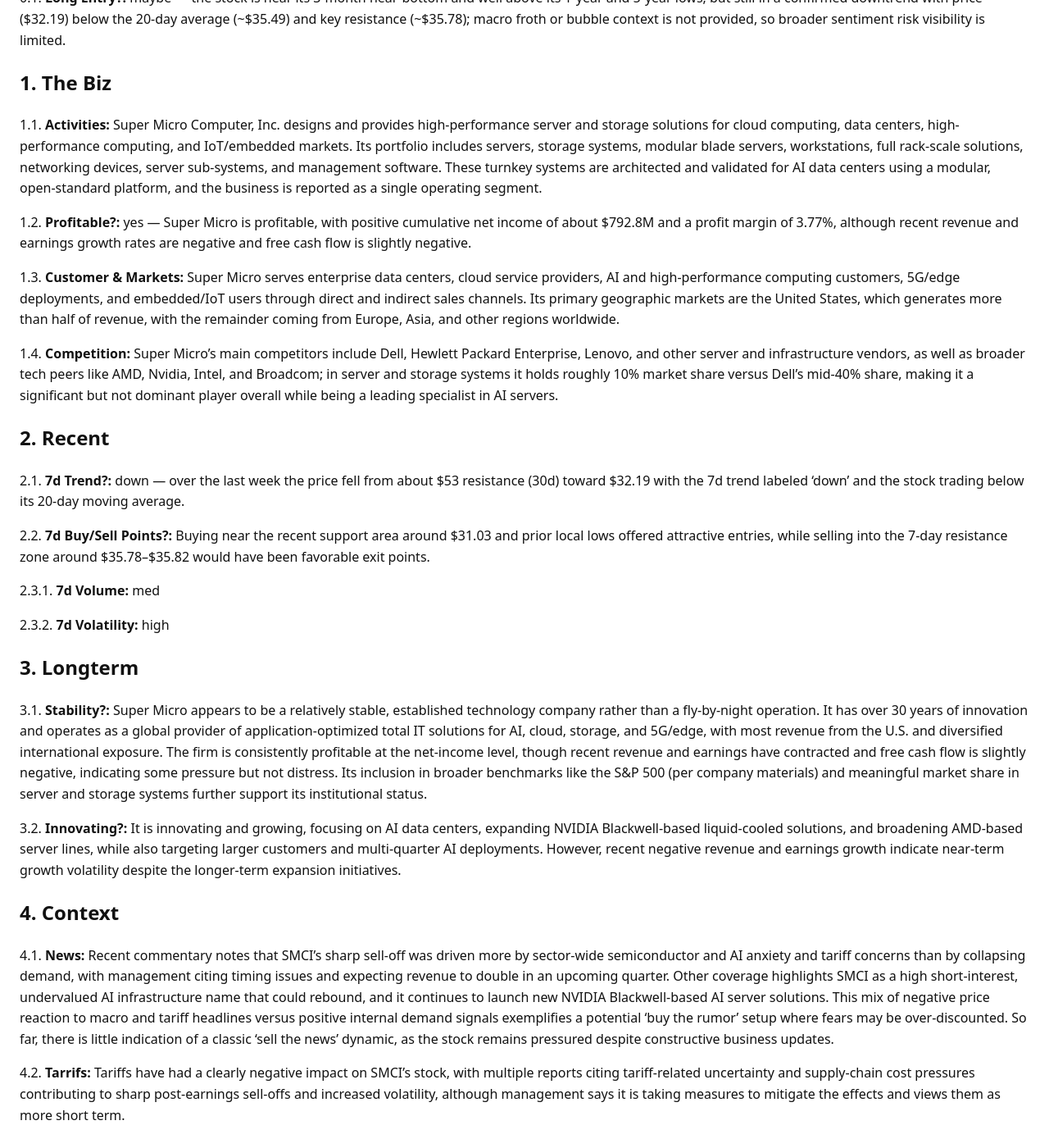
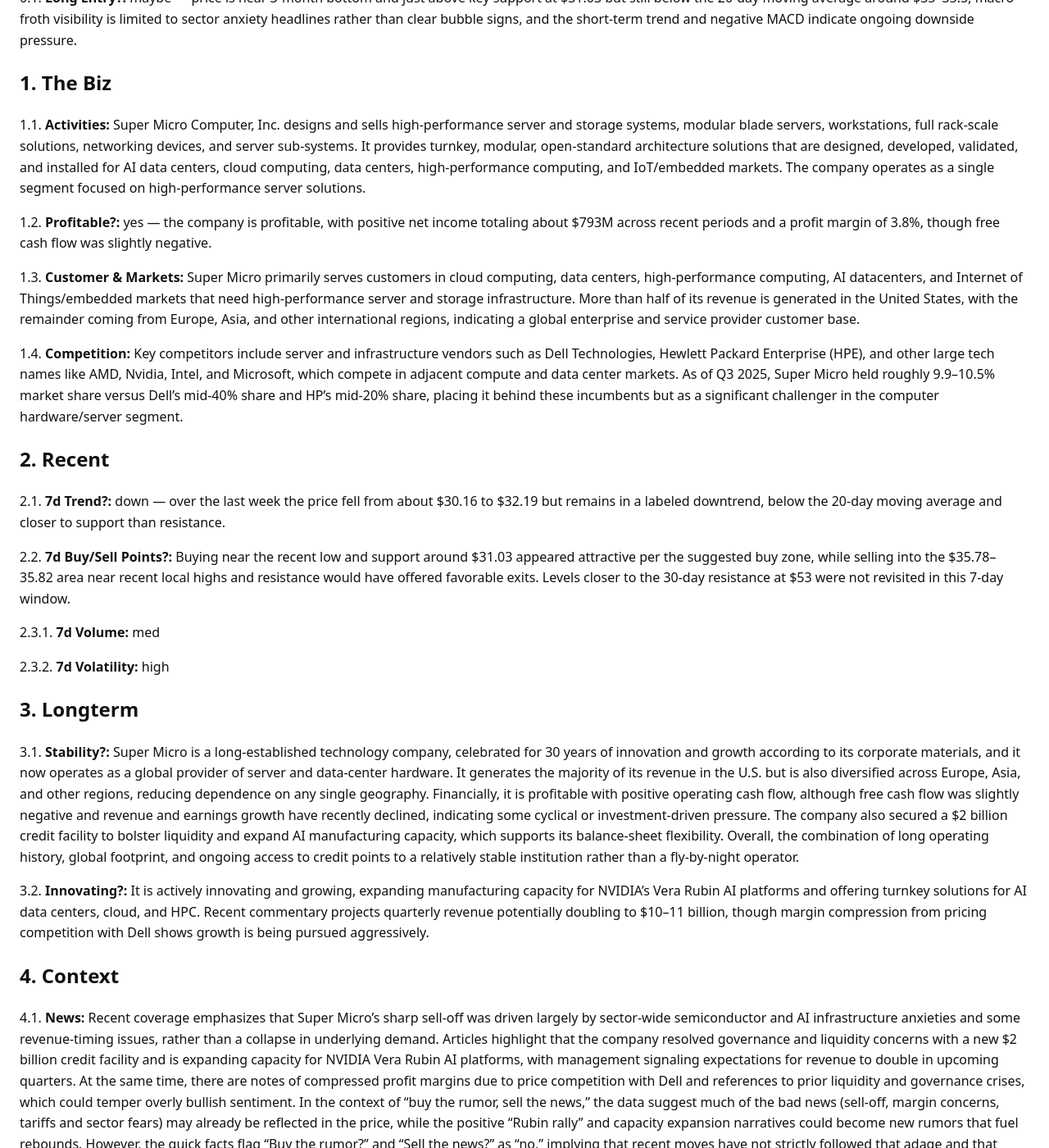
Before and after one commit to ryness/stonks, a Jekyll site: the page built from _reports/SMCI.md, in a window 1280 px wide and 1400 px high, scrolled down 1207 px. Shown: the whole window at 82% size. Built offline with Jekyll 4.4.1, drawn with Linux system fonts in a browser that asks for light colours; some of the changed text lies outside the part shown.

Commit message:
Update report: rotation+GodsEye

```diff
--- a/_reports/SMCI.md
+++ b/_reports/SMCI.md
@@ -2,11 +2,11 @@
 layout: default
 title: "SMCI Stock Report"
 ticker: "SMCI"
-date: 2026-01-05
-generated_at: 2026-01-05T20:26:08.767111+00:00
-runtime_seconds: 38.04
+date: 2026-01-10
+generated_at: 2026-01-10T10:20:45.304515+00:00
+runtime_seconds: 40.62
 raw_markdown: |
-  **Generated:** <time class="js-local-time" datetime="2026-01-05T20:26:08.767111+00:00">2026-01-05 20:26 UTC</time> (runtime 38.04s)
+  **Generated:** <time class="js-local-time" datetime="2026-01-10T10:20:45.304515+00:00">2026-01-10 10:20 UTC</time> (runtime 40.62s)
 
   ![Super Micro Computer, Inc. Common Stock logo](https://ryness.github.io/stonks/assets/logos/SMCI.svg)
 
@@ -53,23 +53,23 @@ raw_markdown: |
 
   ## 0. Entry Radar
 
-  0.1. **Long Entry?:** maybe — the stock is near its 3‑month near-bottom and well above its 1‑year and 5‑year lows, but still in a confirmed downtrend with price ($32.19) below the 20‑day average (~$35.49) and key resistance (~$35.78); macro froth or bubble context is not provided, so broader sentiment risk visibility is limited.
+  0.1. **Long Entry?:** maybe — price is near 3‑month bottom and just above key support at $31.03 but still below the 20‑day moving average around $35–35.5; macro froth visibility is limited to sector anxiety headlines rather than clear bubble signs, and the short‑term trend and negative MACD indicate ongoing downside pressure.
 
   ## 1. The Biz
 
-  1.1. **Activities:** Super Micro Computer, Inc. designs and provides high-performance server and storage solutions for cloud computing, data centers, high-performance computing, and IoT/embedded markets. Its portfolio includes servers, storage systems, modular blade servers, workstations, full rack-scale solutions, networking devices, server sub-systems, and management software. These turnkey systems are architected and validated for AI data centers using a modular, open-standard platform, and the business is reported as a single operating segment.
+  1.1. **Activities:** Super Micro Computer, Inc. designs and sells high‑performance server and storage systems, modular blade servers, workstations, full rack‑scale solutions, networking devices, and server sub‑systems. It provides turnkey, modular, open‑standard architecture solutions that are designed, developed, validated, and installed for AI data centers, cloud computing, data centers, high‑performance computing, and IoT/embedded markets. The company operates as a single segment focused on high‑performance server solutions.
 
-  1.2. **Profitable?:** yes — Super Micro is profitable, with positive cumulative net income of about $792.8M and a profit margin of 3.77%, although recent revenue and earnings growth rates are negative and free cash flow is slightly negative.
+  1.2. **Profitable?:** yes — the company is profitable, with positive net income totaling about $793M across recent periods and a profit margin of 3.8%, though free cash flow was slightly negative.
 
-  1.3. **Customer & Markets:** Super Micro serves enterprise data centers, cloud service providers, AI and high-performance computing customers, 5G/edge deployments, and embedded/IoT users through direct and indirect sales channels. Its primary geographic markets are the United States, which generates more than half of revenue, with the remainder coming from Europe, Asia, and other regions worldwide.
+  1.3. **Customer & Markets:** Super Micro primarily serves customers in cloud computing, data centers, high‑performance computing, AI datacenters, and Internet of Things/embedded markets that need high‑performance server and storage infrastructure. More than half of its revenue is generated in the United States, with the remainder coming from Europe, Asia, and other international regions, indicating a global enterprise and service provider customer base.
 
-  1.4. **Competition:** Super Micro's main competitors include Dell, Hewlett Packard Enterprise, Lenovo, and other server and infrastructure vendors, as well as broader tech peers like AMD, Nvidia, Intel, and Broadcom; in server and storage systems it holds roughly 10% market share versus Dell's mid‑40% share, making it a significant but not dominant player overall while being a leading specialist in AI servers.
+  1.4. **Competition:** Key competitors include server and infrastructure vendors such as Dell Technologies, Hewlett Packard Enterprise (HPE), and other large tech names like AMD, Nvidia, Intel, and Microsoft, which compete in adjacent compute and data center markets. As of Q3 2025, Super Micro held roughly 9.9–10.5% market share versus Dell's mid‑40% share and HP's mid‑20% share, placing it behind these incumbents but as a significant challenger in the computer hardware/server segment.
 
   ## 2. Recent
 
-  2.1. **7d Trend?:** down — over the last week the price fell from about $53 resistance (30d) toward $32.19 with the 7d trend labeled 'down' and the stock trading below its 20‑day moving average.
+  2.1. **7d Trend?:** down — over the last week the price fell from about $30.16 to $32.19 but remains in a labeled downtrend, below the 20‑day moving average and closer to support than resistance.
 
-  2.2. **7d Buy/Sell Points?:** Buying near the recent support area around $31.03 and prior local lows offered attractive entries, while selling into the 7‑day resistance zone around $35.78–$35.82 would have been favorable exit points.
+  2.2. **7d Buy/Sell Points?:** Buying near the recent low and support around $31.03 appeared attractive per the suggested buy zone, while selling into the $35.78–35.82 area near recent local highs and resistance would have offered favorable exits. Levels closer to the 30‑day resistance at $53 were not revisited in this 7‑day window.
 
   2.3.1. **7d Volume:** med
 
@@ -77,15 +77,15 @@ raw_markdown: |
 
   ## 3. Longterm
 
-  3.1. **Stability?:** Super Micro appears to be a relatively stable, established technology company rather than a fly‑by‑night operation. It has over 30 years of innovation and operates as a global provider of application-optimized total IT solutions for AI, cloud, storage, and 5G/edge, with most revenue from the U.S. and diversified international exposure. The firm is consistently profitable at the net-income level, though recent revenue and earnings have contracted and free cash flow is slightly negative, indicating some pressure but not distress. Its inclusion in broader benchmarks like the S&P 500 (per company materials) and meaningful market share in server and storage systems further support its institutional status.
+  3.1. **Stability?:** Super Micro is a long‑established technology company, celebrated for 30 years of innovation and growth according to its corporate materials, and it now operates as a global provider of server and data‑center hardware. It generates the majority of its revenue in the U.S. but is also diversified across Europe, Asia, and other regions, reducing dependence on any single geography. Financially, it is profitable with positive operating cash flow, although free cash flow was slightly negative and revenue and earnings growth have recently declined, indicating some cyclical or investment‑driven pressure. The company also secured a $2 billion credit facility to bolster liquidity and expand AI manufacturing capacity, which supports its balance‑sheet flexibility. Overall, the combination of long operating history, global footprint, and ongoing access to credit points to a relatively stable institution rather than a fly‑by‑night operator.
 
-  3.2. **Innovating?:** It is innovating and growing, focusing on AI data centers, expanding NVIDIA Blackwell-based liquid-cooled solutions, and broadening AMD-based server lines, while also targeting larger customers and multi-quarter AI deployments. However, recent negative revenue and earnings growth indicate near-term growth volatility despite the longer-term expansion initiatives.
+  3.2. **Innovating?:** It is actively innovating and growing, expanding manufacturing capacity for NVIDIA's Vera Rubin AI platforms and offering turnkey solutions for AI data centers, cloud, and HPC. Recent commentary projects quarterly revenue potentially doubling to $10–11 billion, though margin compression from pricing competition with Dell shows growth is being pursued aggressively.
 
   ## 4. Context
 
-  4.1. **News:** Recent commentary notes that SMCI's sharp sell-off was driven more by sector-wide semiconductor and AI anxiety and tariff concerns than by collapsing demand, with management citing timing issues and expecting revenue to double in an upcoming quarter. Other coverage highlights SMCI as a high short-interest, undervalued AI infrastructure name that could rebound, and it continues to launch new NVIDIA Blackwell-based AI server solutions. This mix of negative price reaction to macro and tariff headlines versus positive internal demand signals exemplifies a potential 'buy the rumor' setup where fears may be over-discounted. So far, there is little indication of a classic 'sell the news' dynamic, as the stock remains pressured despite constructive business updates.
+  4.1. **News:** Recent coverage emphasizes that Super Micro's sharp sell‑off was driven largely by sector‑wide semiconductor and AI infrastructure anxieties and some revenue‑timing issues, rather than a collapse in underlying demand. Articles highlight that the company resolved governance and liquidity concerns with a new $2 billion credit facility and is expanding capacity for NVIDIA Vera Rubin AI platforms, with management signaling expectations for revenue to double in upcoming quarters. At the same time, there are notes of compressed profit margins due to price competition with Dell and references to prior liquidity and governance crises, which could temper overly bullish sentiment. In the context of "buy the rumor, sell the news," the data suggest much of the bad news (sell‑off, margin concerns, tariffs and sector fears) may already be reflected in the price, while the positive "Rubin rally" and capacity expansion narratives could become new rumors that fuel rebounds. However, the quick facts flag "Buy the rumor?" and "Sell the news?" as "no," implying that recent moves have not strictly followed that adage and that trading the stock purely on headlines may be risky.
 
-  4.2. **Tarrifs:** Tariffs have had a clearly negative impact on SMCI's stock, with multiple reports citing tariff-related uncertainty and supply-chain cost pressures contributing to sharp post-earnings sell-offs and increased volatility, although management says it is taking measures to mitigate the effects and views them as more short term.
+  4.2. **Tarrifs:** Tariffs have negatively impacted Super Micro's stock by increasing costs and contributing to investor uncertainty, with reports of tariff impacts weighing on earnings and being cited by management as a short‑term headwind; tariff‑related news has triggered notable share price drops and volatility in 2025.
 
   ## 5. QuickRef
 
@@ -259,12 +259,12 @@ raw_markdown: |
     - 4.2 Tarrifs
   Asking OpenAI for analysis...
   Received response from OpenAI.
-  LLM raw output (truncated): {&quot;0.1&quot;:&quot;maybe — the stock is near its 3‑month near-bottom and well above its 1‑year and 5‑year lows, but still in a confirmed downtrend with price ($32.19) below the 20‑day average (~$35.49) and key resistance (~$35.78); macro froth or bubble context is not provided, so broader sentiment risk visibility is limited.&quot;,&quot;1.1&quot;:&quot;Super Micro Computer, Inc. designs and provides high-performance server and storage solutions for cloud computing, data centers, high-performance computing, and IoT/embedded markets. Its portfolio includes servers, storage systems, modular blade servers, workstations, full r
+  LLM raw output (truncated): {&quot;0.1&quot;: &quot;maybe — price is near 3‑month bottom and just above key support at $31.03 but still below the 20‑day moving average around $35–35.5; macro froth visibility is limited to sector anxiety headlines rather than clear bubble signs, and the short‑term trend and negative MACD indicate ongoing downside pressure.&quot;, &quot;1.1&quot;: &quot;Super Micro Computer, Inc. designs and sells high‑performance server and storage systems, modular blade servers, workstations, full rack‑scale solutions, networking devices, and server sub‑systems. It provides turnkey, modular, open‑standard architecture solutions that are d
   </code></pre>
   </details>
 ---
 
-**Generated:** <time class="js-local-time" datetime="2026-01-05T20:26:08.767111+00:00">2026-01-05 20:26 UTC</time> (runtime 38.04s)
+**Generated:** <time class="js-local-time" datetime="2026-01-10T10:20:45.304515+00:00">2026-01-10 10:20 UTC</time> (runtime 40.62s)
 
 ![Super Micro Computer, Inc. Common Stock logo](https://ryness.github.io/stonks/assets/logos/SMCI.svg)
 
@@ -311,23 +311,23 @@ raw_markdown: |
 
 ## 0. Entry Radar
 
-0.1. **Long Entry?:** maybe — the stock is near its 3‑month near-bottom and well above its 1‑year and 5‑year lows, but still in a confirmed downtrend with price ($32.19) below the 20‑day average (~$35.49) and key resistance (~$35.78); macro froth or bubble context is not provided, so broader sentiment risk visibility is limited.
+0.1. **Long Entry?:** maybe — price is near 3‑month bottom and just above key support at $31.03 but still below the 20‑day moving average around $35–35.5; macro froth visibility is limited to sector anxiety headlines rather than clear bubble signs, and the short‑term trend and negative MACD indicate ongoing downside pressure.
 
 ## 1. The Biz
 
-1.1. **Activities:** Super Micro Computer, Inc. designs and provides high-performance server and storage solutions for cloud computing, data centers, high-performance computing, and IoT/embedded markets. Its portfolio includes servers, storage systems, modular blade servers, workstations, full rack-scale solutions, networking devices, server sub-systems, and management software. These turnkey systems are architected and validated for AI data centers using a modular, open-standard platform, and the business is reported as a single operating segment.
+1.1. **Activities:** Super Micro Computer, Inc. designs and sells high‑performance server and storage systems, modular blade servers, workstations, full rack‑scale solutions, networking devices, and server sub‑systems. It provides turnkey, modular, open‑standard architecture solutions that are designed, developed, validated, and installed for AI data centers, cloud computing, data centers, high‑performance computing, and IoT/embedded markets. The company operates as a single segment focused on high‑performance server solutions.
 
-1.2. **Profitable?:** yes — Super Micro is profitable, with positive cumulative net income of about $792.8M and a profit margin of 3.77%, although recent revenue and earnings growth rates are negative and free cash flow is slightly negative.
+1.2. **Profitable?:** yes — the company is profitable, with positive net income totaling about $793M across recent periods and a profit margin of 3.8%, though free cash flow was slightly negative.
 
-1.3. **Customer & Markets:** Super Micro serves enterprise data centers, cloud service providers, AI and high-performance computing customers, 5G/edge deployments, and embedded/IoT users through direct and indirect sales channels. Its primary geographic markets are the United States, which generates more than half of revenue, with the remainder coming from Europe, Asia, and other regions worldwide.
+1.3. **Customer & Markets:** Super Micro primarily serves customers in cloud computing, data centers, high‑performance computing, AI datacenters, and Internet of Things/embedded markets that need high‑performance server and storage infrastructure. More than half of its revenue is generated in the United States, with the remainder coming from Europe, Asia, and other international regions, indicating a global enterprise and service provider customer base.
 
-1.4. **Competition:** Super Micro's main competitors include Dell, Hewlett Packard Enterprise, Lenovo, and other server and infrastructure vendors, as well as broader tech peers like AMD, Nvidia, Intel, and Broadcom; in server and storage systems it holds roughly 10% market share versus Dell's mid‑40% share, making it a significant but not dominant player overall while being a leading specialist in AI servers.
+1.4. **Competition:** Key competitors include server and infrastructure vendors such as Dell Technologies, Hewlett Packard Enterprise (HPE), and other large tech names like AMD, Nvidia, Intel, and Microsoft, which compete in adjacent compute and data center markets. As of Q3 2025, Super Micro held roughly 9.9–10.5% market share versus Dell's mid‑40% share and HP's mid‑20% share, placing it behind these incumbents but as a significant challenger in the computer hardware/server segment.
 
 ## 2. Recent
 
-2.1. **7d Trend?:** down — over the last week the price fell from about $53 resistance (30d) toward $32.19 with the 7d trend labeled 'down' and the stock trading below its 20‑day moving average.
+2.1. **7d Trend?:** down — over the last week the price fell from about $30.16 to $32.19 but remains in a labeled downtrend, below the 20‑day moving average and closer to support than resistance.
 
-2.2. **7d Buy/Sell Points?:** Buying near the recent support area around $31.03 and prior local lows offered attractive entries, while selling into the 7‑day resistance zone around $35.78–$35.82 would have been favorable exit points.
+2.2. **7d Buy/Sell Points?:** Buying near the recent low and support around $31.03 appeared attractive per the suggested buy zone, while selling into the $35.78–35.82 area near recent local highs and resistance would have offered favorable exits. Levels closer to the 30‑day resistance at $53 were not revisited in this 7‑day window.
 
 2.3.1. **7d Volume:** med
 
@@ -335,15 +335,15 @@ raw_markdown: |
 
 ## 3. Longterm
 
-3.1. **Stability?:** Super Micro appears to be a relatively stable, established technology company rather than a fly‑by‑night operation. It has over 30 years of innovation and operates as a global provider of application-optimized total IT solutions for AI, cloud, storage, and 5G/edge, with most revenue from the U.S. and diversified international exposure. The firm is consistently profitable at the net-income level, though recent revenue and earnings have contracted and free cash flow is slightly negative, indicating some pressure but not distress. Its inclusion in broader benchmarks like the S&P 500 (per company materials) and meaningful market share in server and storage systems further support its institutional status.
+3.1. **Stability?:** Super Micro is a long‑established technology company, celebrated for 30 years of innovation and growth according to its corporate materials, and it now operates as a global provider of server and data‑center hardware. It generates the majority of its revenue in the U.S. but is also diversified across Europe, Asia, and other regions, reducing dependence on any single geography. Financially, it is profitable with positive operating cash flow, although free cash flow was slightly negative and revenue and earnings growth have recently declined, indicating some cyclical or investment‑driven pressure. The company also secured a $2 billion credit facility to bolster liquidity and expand AI manufacturing capacity, which supports its balance‑sheet flexibility. Overall, the combination of long operating history, global footprint, and ongoing access to credit points to a relatively stable institution rather than a fly‑by‑night operator.
 
-3.2. **Innovating?:** It is innovating and growing, focusing on AI data centers, expanding NVIDIA Blackwell-based liquid-cooled solutions, and broadening AMD-based server lines, while also targeting larger customers and multi-quarter AI deployments. However, recent negative revenue and earnings growth indicate near-term growth volatility despite the longer-term expansion initiatives.
+3.2. **Innovating?:** It is actively innovating and growing, expanding manufacturing capacity for NVIDIA's Vera Rubin AI platforms and offering turnkey solutions for AI data centers, cloud, and HPC. Recent commentary projects quarterly revenue potentially doubling to $10–11 billion, though margin compression from pricing competition with Dell shows growth is being pursued aggressively.
 
 ## 4. Context
 
-4.1. **News:** Recent commentary notes that SMCI's sharp sell-off was driven more by sector-wide semiconductor and AI anxiety and tariff concerns than by collapsing demand, with management citing timing issues and expecting revenue to double in an upcoming quarter. Other coverage highlights SMCI as a high short-interest, undervalued AI infrastructure name that could rebound, and it continues to launch new NVIDIA Blackwell-based AI server solutions. This mix of negative price reaction to macro and tariff headlines versus positive internal demand signals exemplifies a potential 'buy the rumor' setup where fears may be over-discounted. So far, there is little indication of a classic 'sell the news' dynamic, as the stock remains pressured despite constructive business updates.
+4.1. **News:** Recent coverage emphasizes that Super Micro's sharp sell‑off was driven largely by sector‑wide semiconductor and AI infrastructure anxieties and some revenue‑timing issues, rather than a collapse in underlying demand. Articles highlight that the company resolved governance and liquidity concerns with a new $2 billion credit facility and is expanding capacity for NVIDIA Vera Rubin AI platforms, with management signaling expectations for revenue to double in upcoming quarters. At the same time, there are notes of compressed profit margins due to price competition with Dell and references to prior liquidity and governance crises, which could temper overly bullish sentiment. In the context of "buy the rumor, sell the news," the data suggest much of the bad news (sell‑off, margin concerns, tariffs and sector fears) may already be reflected in the price, while the positive "Rubin rally" and capacity expansion narratives could become new rumors that fuel rebounds. However, the quick facts flag "Buy the rumor?" and "Sell the news?" as "no," implying that recent moves have not strictly followed that adage and that trading the stock purely on headlines may be risky.
 
-4.2. **Tarrifs:** Tariffs have had a clearly negative impact on SMCI's stock, with multiple reports citing tariff-related uncertainty and supply-chain cost pressures contributing to sharp post-earnings sell-offs and increased volatility, although management says it is taking measures to mitigate the effects and views them as more short term.
+4.2. **Tarrifs:** Tariffs have negatively impacted Super Micro's stock by increasing costs and contributing to investor uncertainty, with reports of tariff impacts weighing on earnings and being cited by management as a short‑term headwind; tariff‑related news has triggered notable share price drops and volatility in 2025.
 
 ## 5. QuickRef
 
@@ -517,6 +517,6 @@ Dispatching bullets to OpenAI:
   - 4.2 Tarrifs
 Asking OpenAI for analysis...
 Received response from OpenAI.
-LLM raw output (truncated): {&quot;0.1&quot;:&quot;maybe — the stock is near its 3‑month near-bottom and well above its 1‑year and 5‑year lows, but still in a confirmed downtrend with price ($32.19) below the 20‑day average (~$35.49) and key resistance (~$35.78); macro froth or bubble context is not provided, so broader sentiment risk visibility is limited.&quot;,&quot;1.1&quot;:&quot;Super Micro Computer, Inc. designs and provides high-performance server and storage solutions for cloud computing, data centers, high-performance computing, and IoT/embedded markets. Its portfolio includes servers, storage systems, modular blade servers, workstations, full r
+LLM raw output (truncated): {&quot;0.1&quot;: &quot;maybe — price is near 3‑month bottom and just above key support at $31.03 but still below the 20‑day moving average around $35–35.5; macro froth visibility is limited to sector anxiety headlines rather than clear bubble signs, and the short‑term trend and negative MACD indicate ongoing downside pressure.&quot;, &quot;1.1&quot;: &quot;Super Micro Computer, Inc. designs and sells high‑performance server and storage systems, modular blade servers, workstations, full rack‑scale solutions, networking devices, and server sub‑systems. It provides turnkey, modular, open‑standard architecture solutions that are d
 </code></pre>
 </details>
```
Also changed, not shown: other parts of _reports/SMCI.md (+2 -2 lines), _reports/GODSEYE.md (+28 -20 lines).
